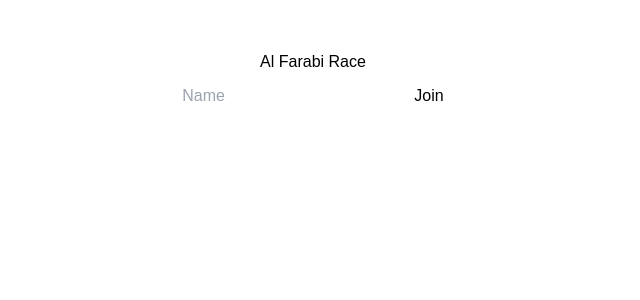
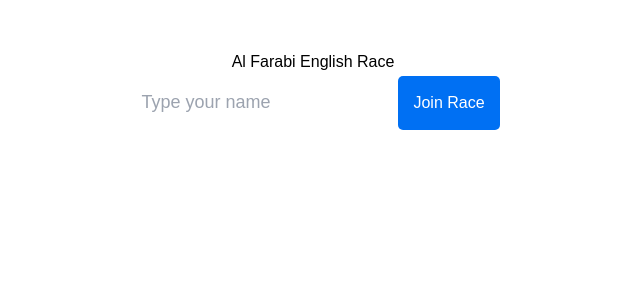
Before and after one commit to faragallam/Live-Race, a Next.js app: page /student in a window 1280 px wide. Shown: the top 300 px of the page, without its empty margins (327-967 px from the left). Built offline with nearby package versions, Linux system fonts and the light colour scheme.

Commit message:
Update student.js

```diff
--- a/pages/student.js
+++ b/pages/student.js
@@ -6,22 +6,39 @@ export default function StudentPage() {
 
   const join = async () => {
     if (!name) return;
-    setMsg('Joining...');
-    const res = await fetch('/api/pusher', {
-      method: 'POST',
-      headers: { 'Content-Type': 'application/json' },
-      body: JSON.stringify({ eventName: 'player-joined', data: { name } }),
-    });
-    if (res.ok) setMsg('✅ Success!');
-    else setMsg('❌ Failed: ' + res.status);
+    setMsg('Connecting...');
+
+    try {
+      const res = await fetch('/api/pusher', {
+        method: 'POST',
+        headers: { 'Content-Type': 'application/json' },
+        body: JSON.stringify({ eventName: 'player-joined', data: { name } }),
+      });
+
+      if (res.ok) {
+        setMsg('✅ Success! Joined the race.');
+      } else {
+        const errorData = await res.json();
+        setMsg(`❌ Failed: ${res.status} - ${errorData.error || 'Check Keys'}`);
+      }
+    } catch (err) {
+      setMsg('❌ Network Error');
+    }
   };
 
   return (
-    <div style={{ textAlign: 'center', padding: '50px', fontFamily: 'sans-serif' }}>
-      <h1>Al Farabi Race</h1>
-      <input value={name} onChange={(e) => setName(e.target.value)} placeholder="Name" style={{ padding: '10px' }} />
-      <button onClick={join} style={{ padding: '10px', marginLeft: '5px' }}>Join</button>
-      <p>{msg}</p>
+    <div style={{ textAlign: 'center', padding: '50px', fontFamily: 'Arial' }}>
+      <h1>Al Farabi English Race</h1>
+      <input
+        value={name}
+        onChange={(e) => setName(e.target.value)}
+        placeholder="Type your name"
+        style={{ padding: '15px', fontSize: '18px' }}
+      />
+      <button onClick={join} style={{ padding: '15px', marginLeft: '10px', backgroundColor: '#0070f3', color: 'white', border: 'none', borderRadius: '5px' }}>
+        Join Race
+      </button>
+      <p style={{ marginTop: '20px', fontWeight: 'bold' }}>{msg}</p>
     </div>
   );
 }
```
